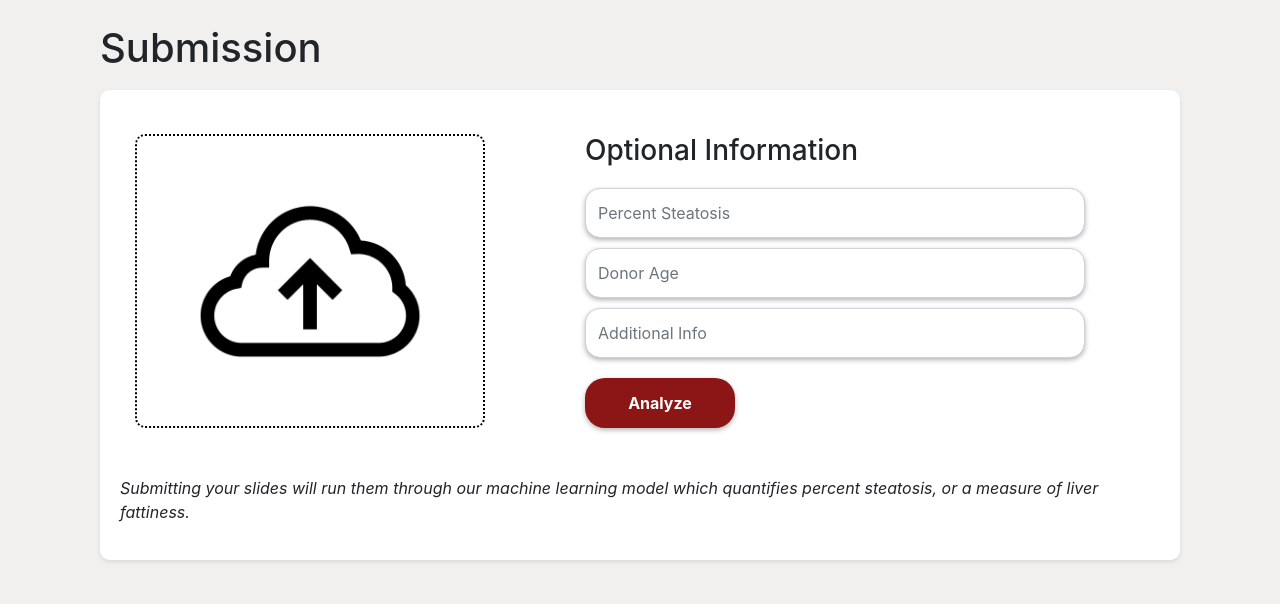
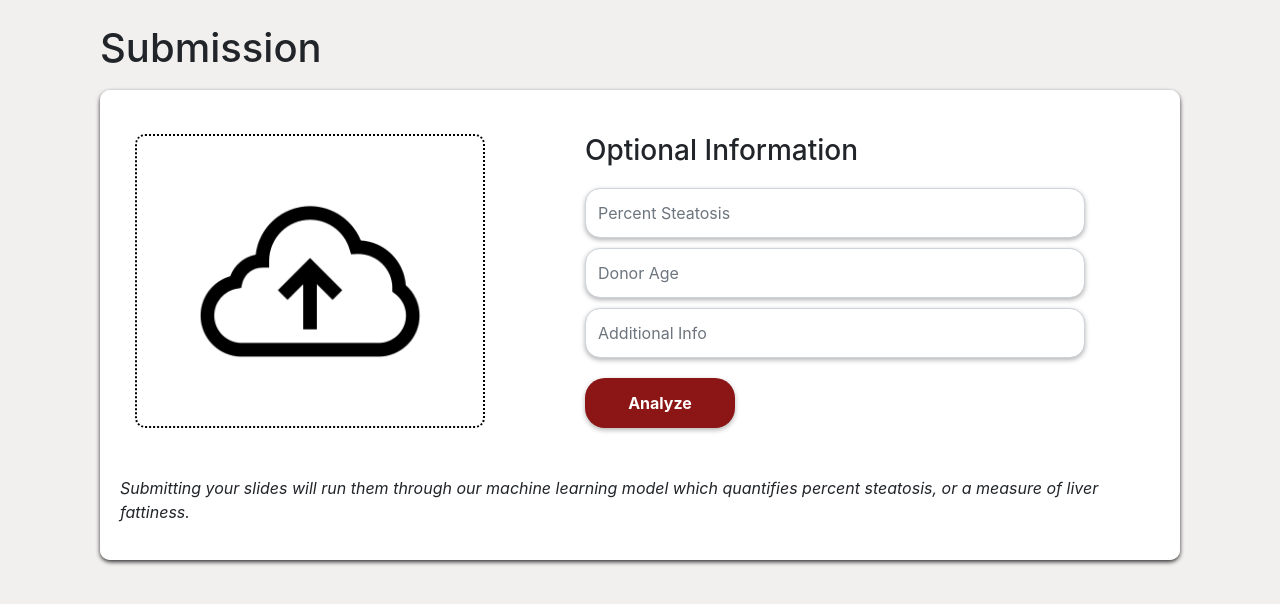
Before and after one commit to TaylorT52/LiverbaseSite, a Flask app: page /submitslides in a window 1280 px wide. Shown: the part 70-674 px from the top of the page. Run offline with Flask 3, Linux system fonts and the light colour scheme; some libraries are stand-ins or nearby versions.

Commit message:
fixed pop up shadow

```diff
--- a/static/styles/gen.css
+++ b/static/styles/gen.css
@@ -1,3 +1,4 @@
+/* gen */
 body{
     background-color: #F2EFEF;
 }
@@ -20,7 +21,7 @@ body{
 .card {
     border: none;
     border-radius: 10px;
-    box-shadow: 0 2px 4px rgba(0, 0, 0, 0.1);
+    box-shadow: 0 2px 4px rgba(0, 0, 0, 0.8);
     margin-top:10px;
 }
 
```
Also changed, not shown: liverbase.db, resize_tile.png, static/styles/savedslides.css (line endings or trailing spaces).
